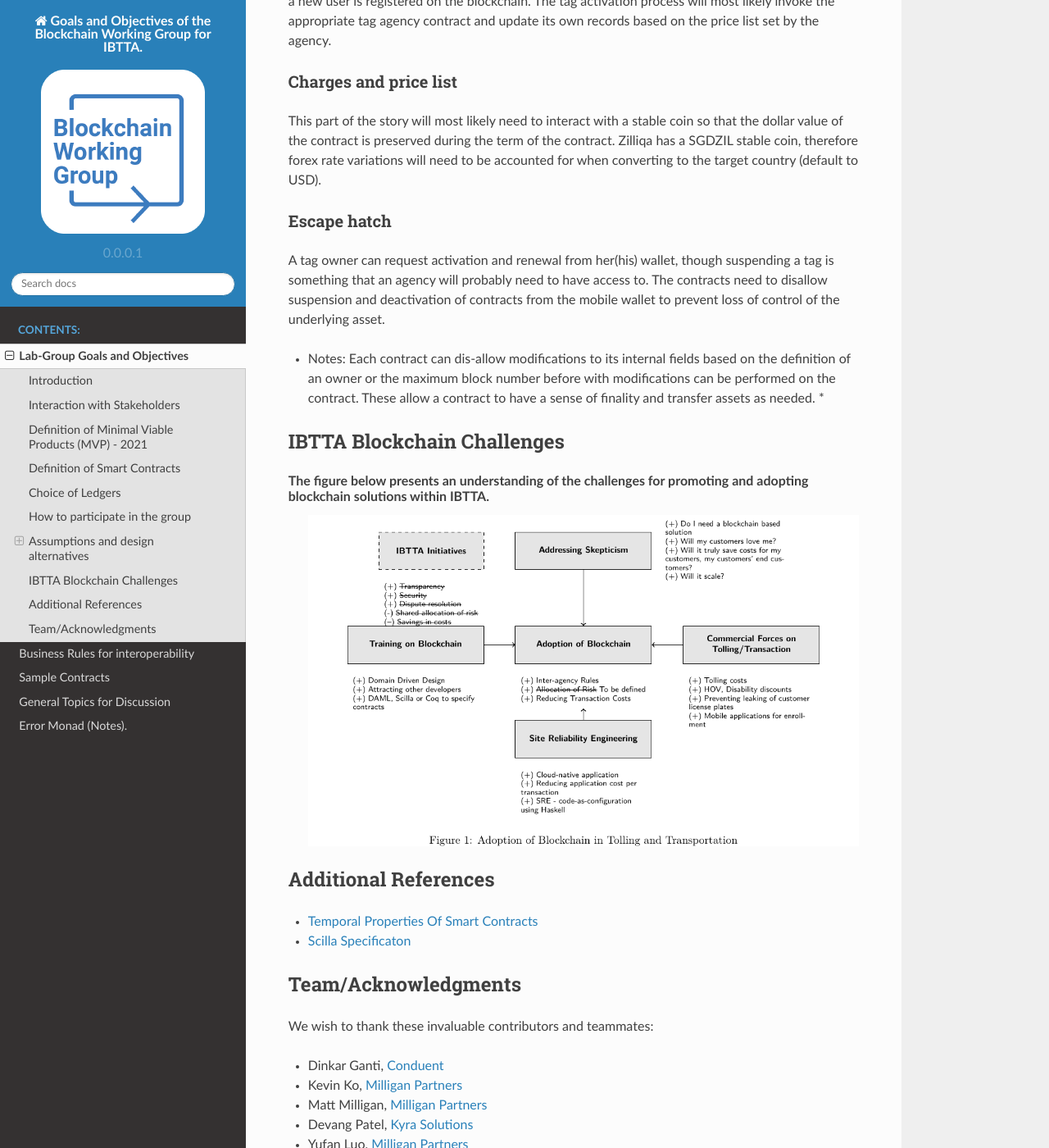
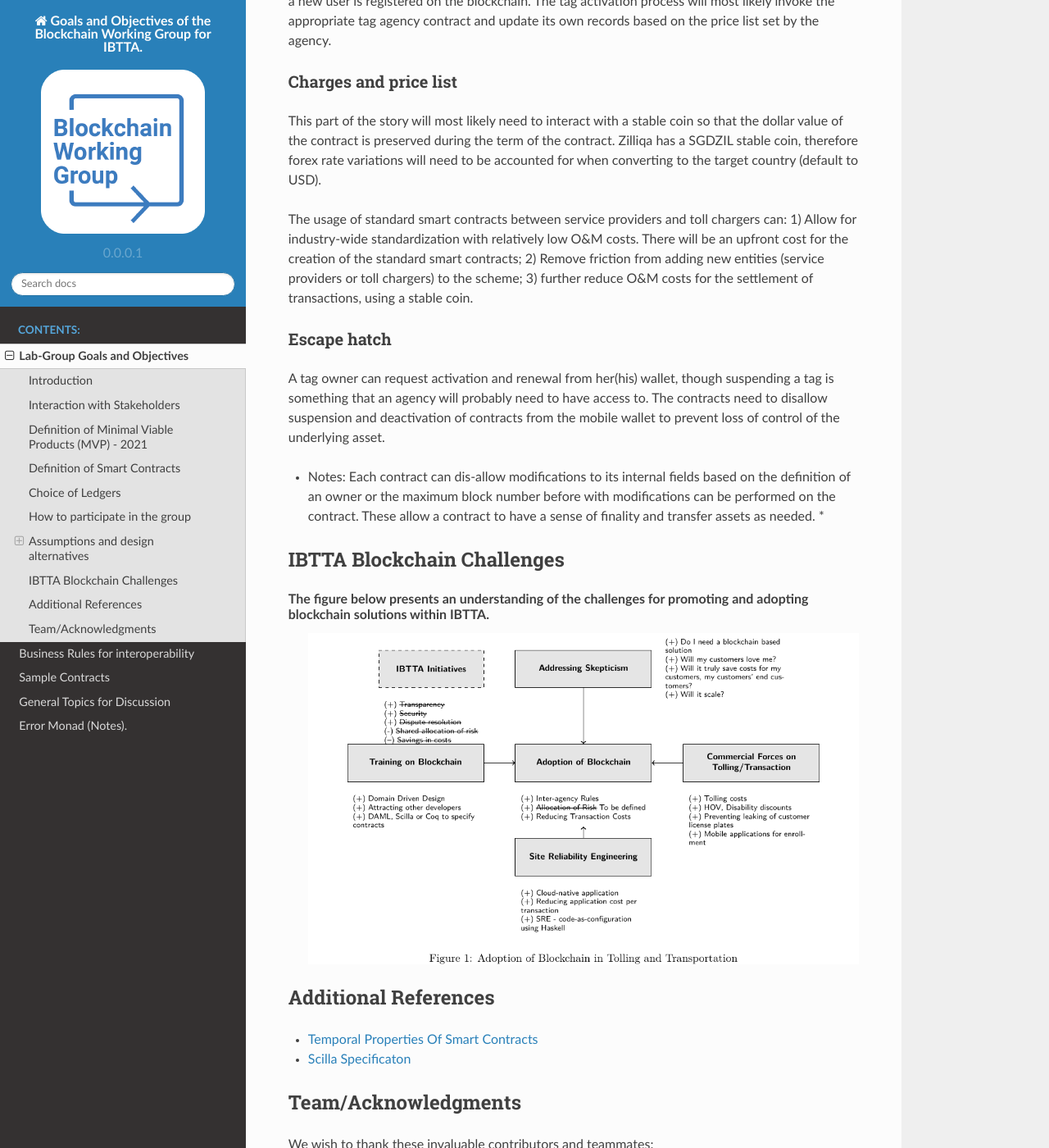
Before and after one commit to IBTTA-Blockchain-Working-Group/Lab-Group, a Sphinx documentation site: the page built from docs/README.rst, in a window 1280 px wide and 1400 px high, scrolled down 2172 px. Shown: the whole window at 82% size. Built offline with Sphinx 7.4.7 and the Read the Docs theme 2.0.0, drawn with Linux system fonts in a browser that asks for light colours; some of the changed text lies outside the part shown.

Commit message:
Update README.rst

```diff
--- a/docs/README.rst
+++ b/docs/README.rst
@@ -116,6 +116,11 @@ term of the contract. Zilliqa has a SGDZIL stable coin, therefore forex
 rate variations will need to be accounted for when converting to the
 target country (default to USD).
 
+The usage of standard smart contracts between service providers and toll chargers can:
+1) Allow for industry-wide standardization with relatively low O&M costs. There will be an upfront cost for the creation of the standard smart contracts;
+2) Remove friction from adding new entities (service providers or toll chargers) to the scheme;
+3) further reduce O&M costs for the settlement of transactions, using a stable coin.
+
 Escape hatch
 ~~~~~~~~~~~~
 
```
Also changed, not shown: other parts of docs/README.rst (+1 -1 lines).
